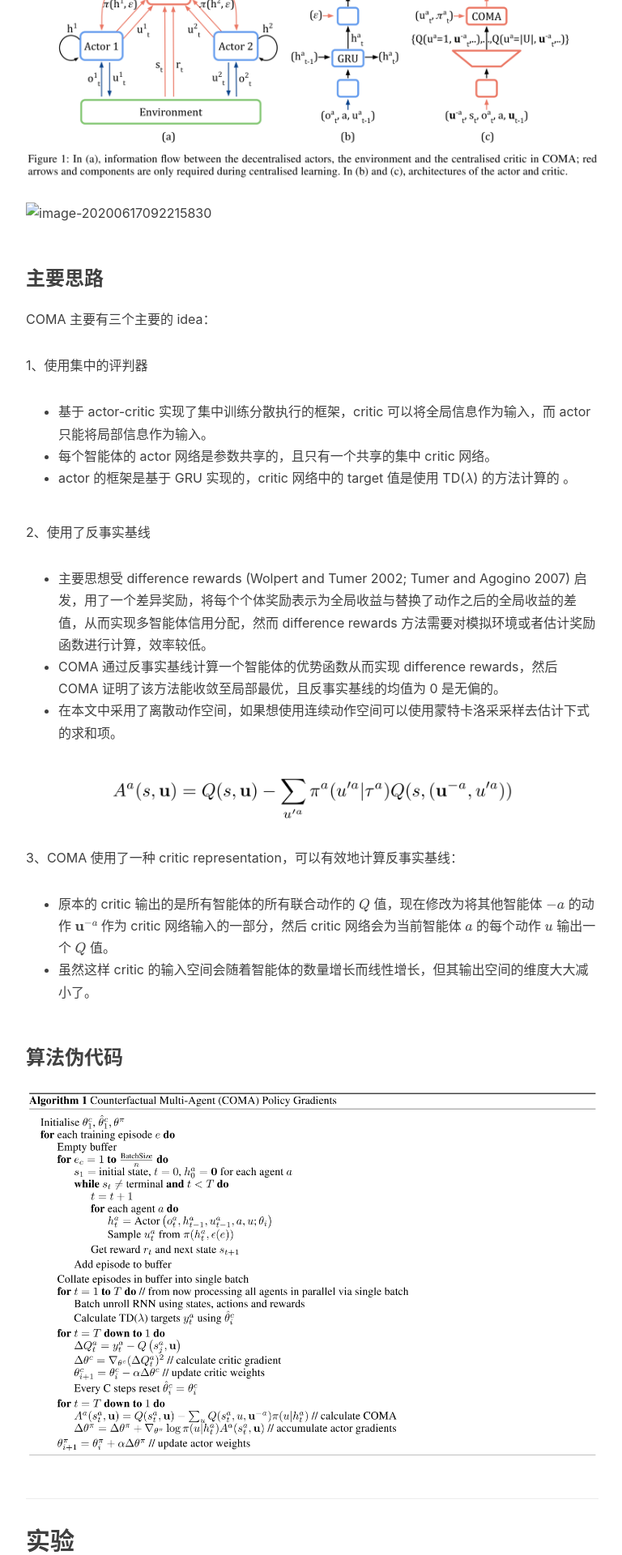
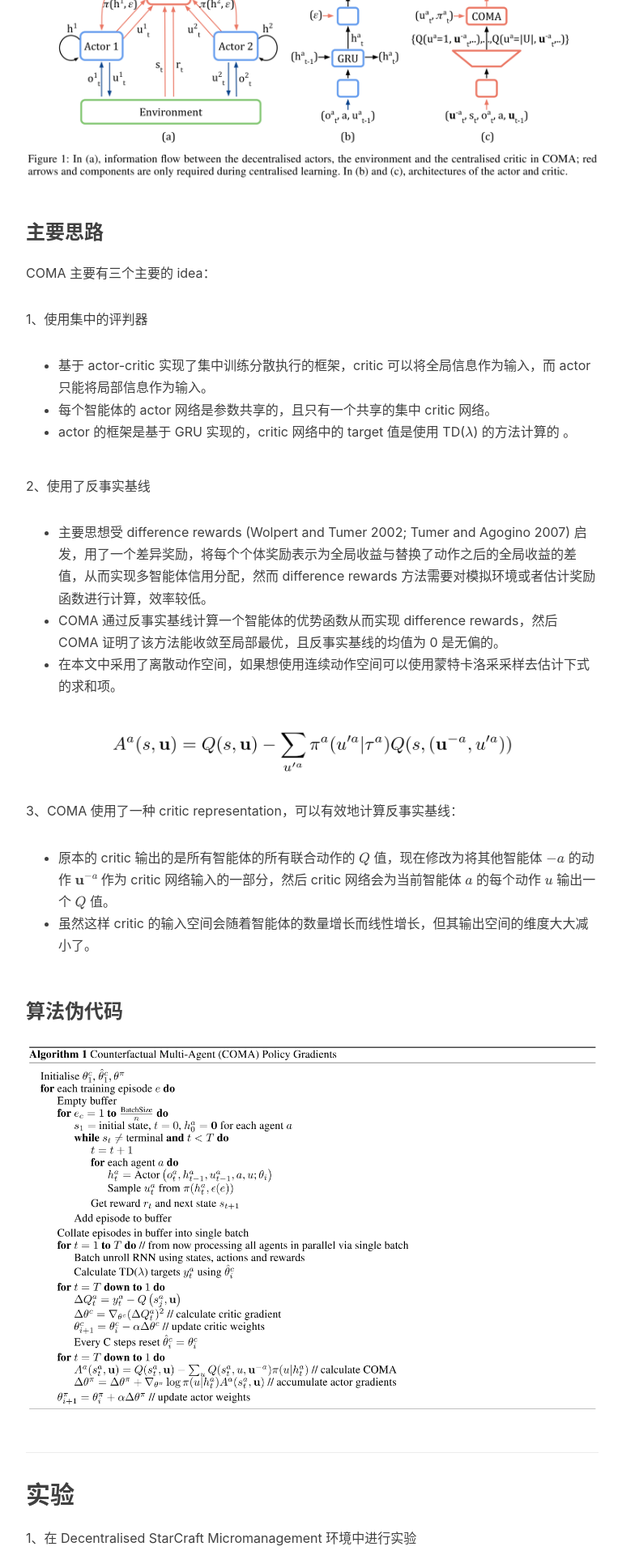
Before and after one commit to liushunyu/blog, a Jekyll site: the page built from _posts/2020-06-16-强化学习论文（7）COMA.md, in a window 1280 px wide. Shown: the part 1563-3483 px from the top of the page at 81% size, without its empty margins (233-1001 px from the left). Built offline with Jekyll 4.4.1, drawn with Linux system fonts in a browser that asks for light colours; nearby versions of some CDN libraries; formulas are drawn with MathJax 3; comment, search, counter and statistics services are not loaded.

Commit message:
Update 2020-06-16-强化学习论文（7）COMA.md

```diff
--- a/_posts/2020-06-16-强化学习论文（7）COMA.md
+++ b/_posts/2020-06-16-强化学习论文（7）COMA.md
@@ -45,8 +45,6 @@ COMA; actor-critic; on-policy; model-free; communication; continuous communicati
 COMA 框架图如下
 
 <img width="100%" src="/img/in-post/2020-06-16-强化学习论文（7）COMA.assets/image-20200617092215830.png"/>
-
-![image-20200617092215830](2020-06-16-强化学习论文（7）COMA.assets/image-20200617092215830.png)
 
 
 
```
